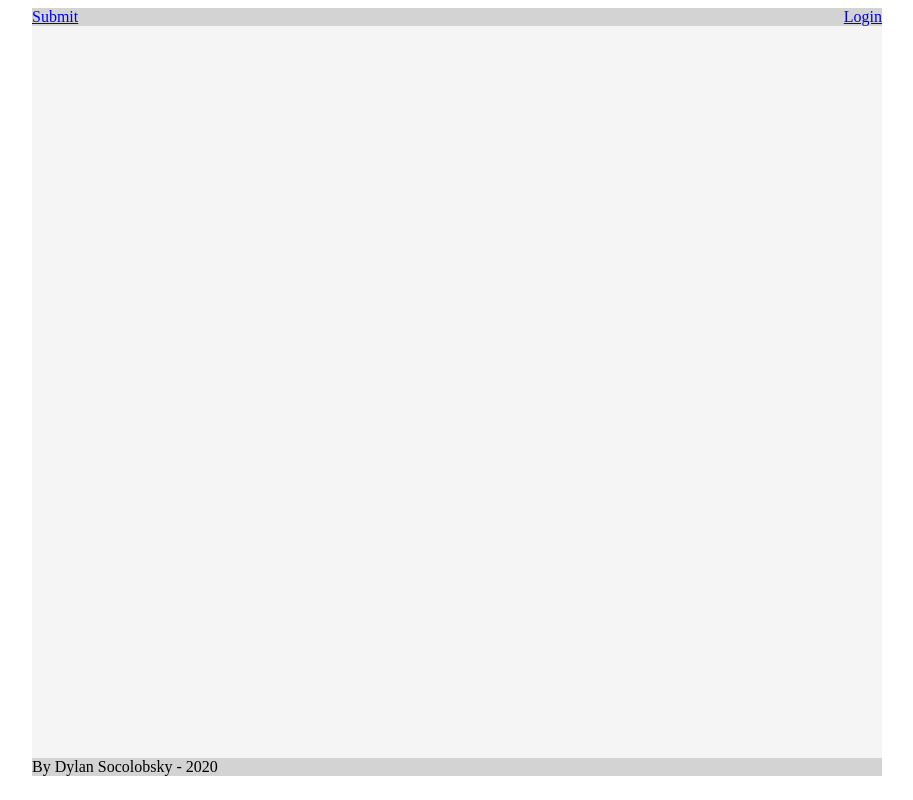
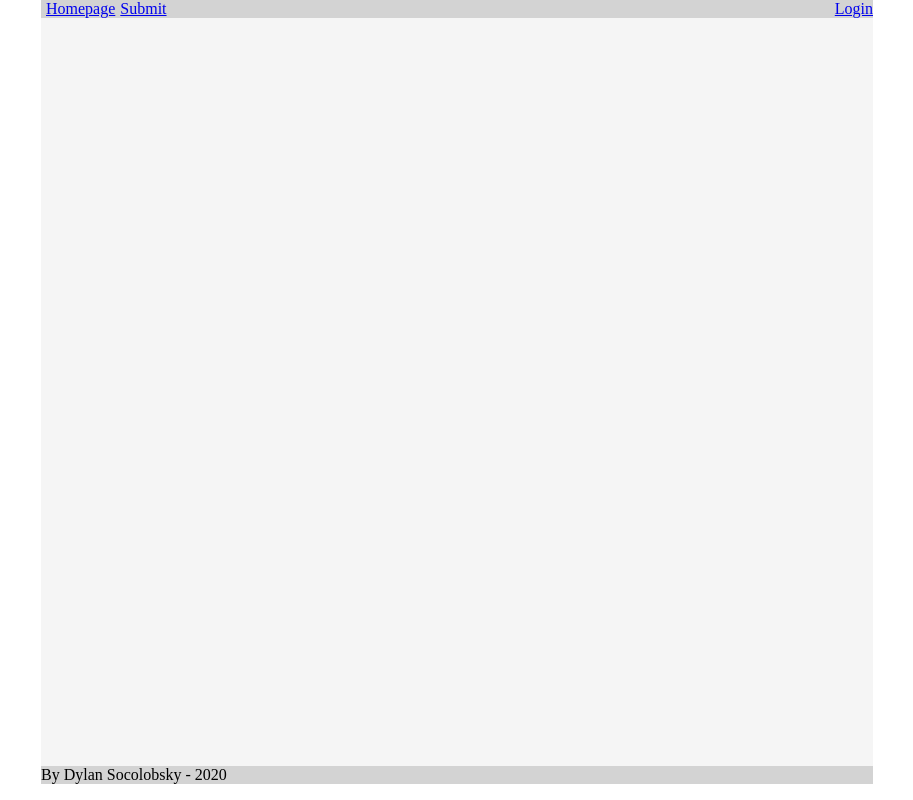
Before and after one commit to dsocolobsky/linkeadisimo, a Django app: page / in a window 1280 px wide. Shown: the whole page, without its empty margins (183-1096 px from the left). Run offline with Django 3.2, Linux system fonts and the light colour scheme; data that the repository does not hold is empty; parts of the project's set-up code (start-up, migrations or seed data) failed here and were passed over.

Commit message:
Tweaks in design also switched to base template

```diff
--- a/website/forms.py
+++ b/website/forms.py
@@ -13,4 +13,4 @@ class LoginForm(forms.Form):
 
 
 class CommentForm(forms.Form):
-    text = forms.CharField(label="text", widget=forms.Textarea)
+    text = forms.CharField(label="", widget=forms.Textarea(attrs={'cols': '80', 'rows': '6'}))
--- a/website/static/website/css/style.css
+++ b/website/static/website/css/style.css
@@ -6,9 +6,9 @@
 
 html,body {
     font-family: "sans-serif";
-    height: 98%;
+    height: 100%;
+    width: 100%;
     display: flex;
-    flex-direction: column;
     justify-content: center;
     min-width: 850px;
     margin-left: auto;
@@ -19,13 +19,35 @@ body > * {
     flex-shrink: 0;
 }
 
+#main {
+    height: 98%;
+    width: 65%;
+    display: flex;
+    flex-direction: column;
+}
+
 nav {
     display: flex;
     justify-content: space-between;
     background-color: lightgrey;
 }
 
-#publications {
+nav .leftside {
+    display: flex;
+}
+
+nav .leftside a {
+    margin-left: 5px;
+}
+
+nav .rightside {
+    display: flex;
+    justify-content: flex-end;
+}
+
+
+
+.content {
     display: flex;
     flex-direction: column;
     padding-top: 10px;
@@ -43,22 +65,22 @@ footer {
     display: flex;
 }
 
-.publication .leftside {
+.leftside {
     display: flex;
 }
 
-.publication .leftside .votes {
+.leftside .votes {
     color: #609ab6;
     text-align: right;
     min-width: 21px;
 }
 
-.publication .leftside .uparrow {
-    color: grey;
+.uparrow {
+    color: black;
     cursor: pointer;
 }
 
-.publication .leftside .uparrow:hover {
+.uparrow:hover {
     color: limegreen;
 }
 
--- a/website/static/website/js/linkeadisimo.js
+++ b/website/static/website/js/linkeadisimo.js
@@ -8,7 +8,7 @@ function init_comment(com) {
     answer_button.addEventListener('click', () => {
         if (prevShownForm != null)
             prevShownForm.style.display = 'none';
-        form.style.display = 'inline';
+        form.style.display = 'flex';
         prevShownForm = form;
     });
 }
--- /dev/null
+++ b/website/templates/website/base.html
@@ -0,0 +1,46 @@
+{% load static %}
+
+<!DOCTYPE html>
+<html lang="en">
+<head>
+    <meta charset="UTF-8">
+
+    <link rel="stylesheet" type="text/css" href="{% static 'website/css/style.css' %}">
+    <title>Title</title>
+</head>
+<body>
+
+<div id="main">
+    <nav>
+        <div class="leftside">
+            <a href="/">Homepage</a>
+            <a href="{% url 'submit' %}">Submit</a>
+        </div>
+
+
+        <div class="rightside">
+            {% if authenticated %}
+                <a href="{% url 'logout_view' %}">Logout ({{ user.get_username }})</a>
+            {% else %}
+                <a href="{% url 'login' %}">Login</a>
+            {% endif %}
+        </div>
+    </nav>
+
+    <div class="content">
+        {% block content %}
+        {% endblock %}
+    </div>
+
+    <footer>
+        By Dylan Socolobsky - 2020
+    </footer>
+</div>
+
+</body>
+
+<script src="https://unpkg.com/axios/dist/axios.min.js"></script>
+<script src="{% static 'website/js/csrf.js' %}"></script>
+<script src="{% static 'website/js/linkeadisimo.js' %}"></script>
+
+</html>
--- a/website/templates/website/index.html
+++ b/website/templates/website/index.html
@@ -1,29 +1,8 @@
-{% load static %}
-<link rel="stylesheet" type="text/css" href="{% static 'website/css/style.css' %}">
+{% extends 'website/base.html' %}
 
-<body>
-    <nav>
-        <a href="{% url 'submit' %}">Submit</a>
-
-        {% if authenticated %}
-            <a href="{% url 'logout_view' %}">Logout ({{ user.get_username }})</a>
-        {% else %}
-            <a href="{% url 'login' %}">Login</a>
-        {% endif %}
-    </nav>
-
-    <div id="publications">
-        {% for pub in publications %}
+{% block content %}
+    {% for pub in publications %}
         {% include "website/pubcard.html" with pub=pub %}
         <br>
-        {% endfor %}
-    </div>
-
-    <footer>
-        By Dylan Socolobsky - 2020
-    </footer>
-</body>
-
-<script src="https://unpkg.com/axios/dist/axios.min.js"></script>
-<script src="{% static 'website/js/csrf.js' %}"></script>
-<script src="{% static 'website/js/linkeadisimo.js' %}"></script>
+    {% endfor %}
+{% endblock %}
```
Also changed, not shown: other parts of website/static/website/css/style.css (+52 -18 lines), website/templates/website/comment_t.html (+15 -5 lines), website/templates/website/publication.html (+9 -8 lines).
